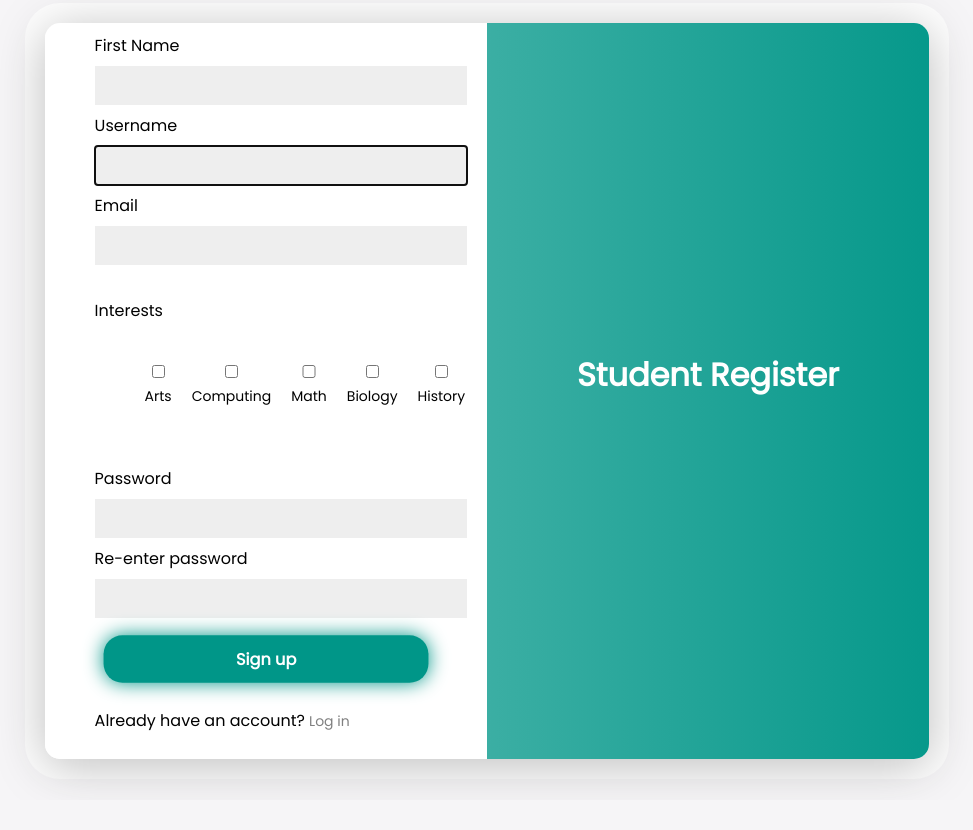
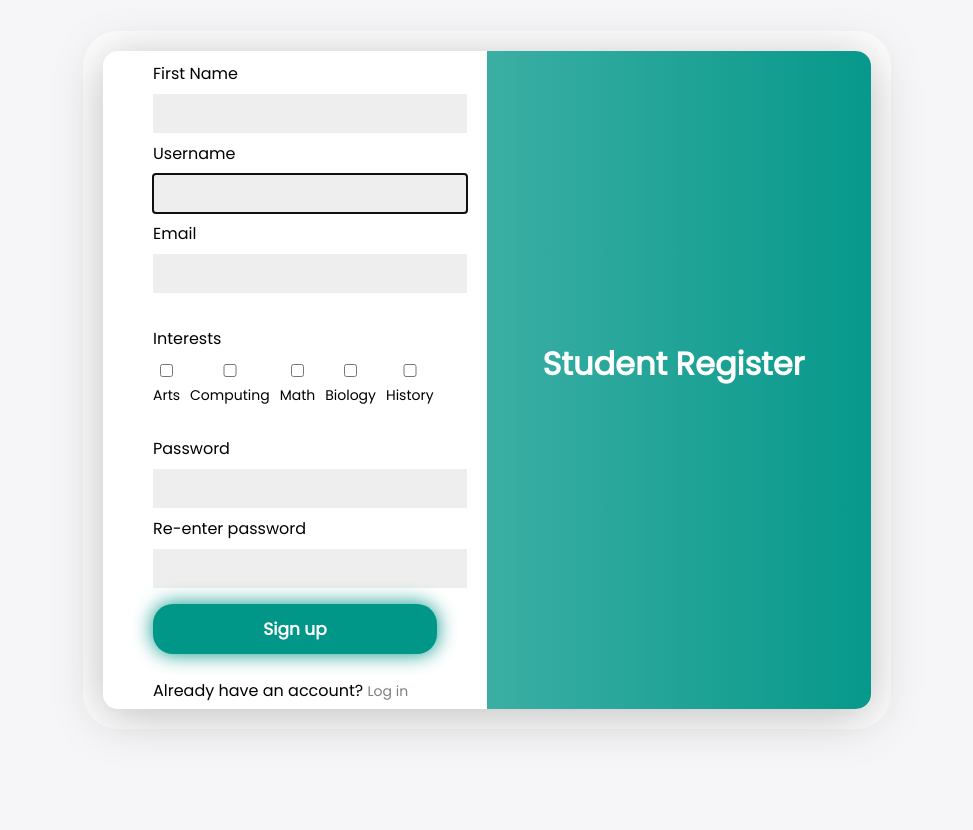
Before and after one commit to yannickk10/CA326-GrindsApp, a Django app: page /student-register/ in a window 1280 px wide. Shown: the whole page, without its empty margins (153-1126 px from the left). Before the commit the page ends 786 px from the top, so only its background shows below. Run offline with Django 3.2, Linux system fonts and the light colour scheme; data comes from the database, SQL or seed files in the repository.

Commit message:
fixed some styling errors

```diff
--- a/code/django_webapp/static/css/style.css
+++ b/code/django_webapp/static/css/style.css
@@ -5,8 +5,8 @@ body {
 	align-items: center;
 	flex-direction: column;
   font-family: 'Poppins', sans-serif;
-  height: auto;
-  padding: 15px 0 10px 0;
+  height: 100vh;
+  margin: -20px 0 50px;
 }
 
 h1 {
@@ -19,16 +19,14 @@ ul{
   list-style: none;
   font-size: 14px;
   display: flex;
-  padding-top: 10px;
-  padding-bottom: 10px;
-  padding-left: 40px;
+  padding-top: 5px;
+  padding-bottom: 5px;
+  padding-left: 0;
+  margin: 0;
 }
 
-li{
-  decoration: none;
-  list-style: none;
-  font-size: 14px;
-  padding: 10px 10px 10px 10px
+li {
+  padding-right: 10px;
 }
 
 a {
@@ -44,9 +42,9 @@ a {
   box-shadow: 0 7px 50px #bdbdbd, 0 0 0 20px #ffffffeb;
   position: relative;
   overflow: hidden;
-  width: 70%;
+  width: 768px;
   max-width: 100%;
-  height: auto;
+  min-height: 480px;
 }
 
 .form-wrapper form {
@@ -54,8 +52,8 @@ a {
   display: flex;
   flex-direction: column;
   padding: 0 50px;
+  height: 100%;
   justify-content: center;
-  padding-bottom: 20px
 }
 
 .form-wrapper input {
@@ -82,8 +80,6 @@ button {
   font-size: 17px;
   color: #fff;
   background-color: #009688;
-  transition: 1.5s;
-  transform: scale(0.95);
 }
 
 button:hover{
@@ -95,7 +91,6 @@ button:hover{
   color: #fff;
   background-color: #000;
 }
-
 
 
 button:focus {
```
